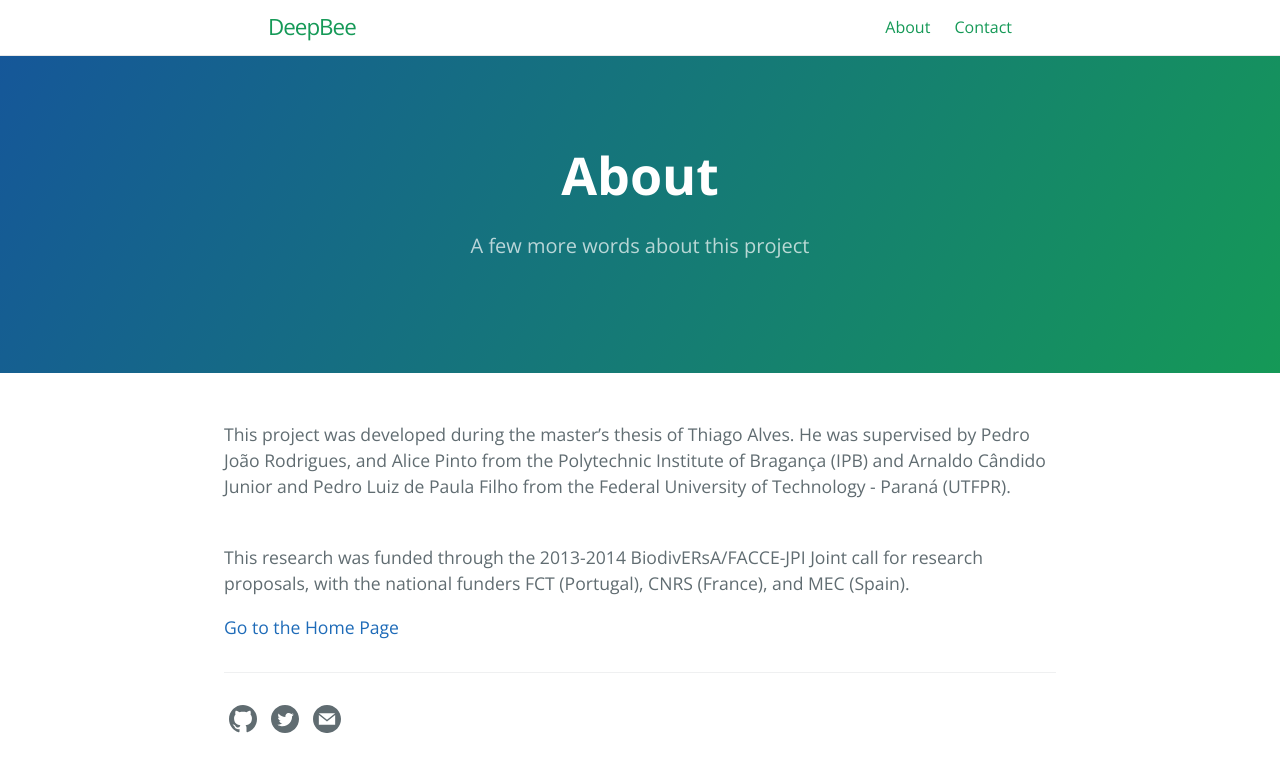
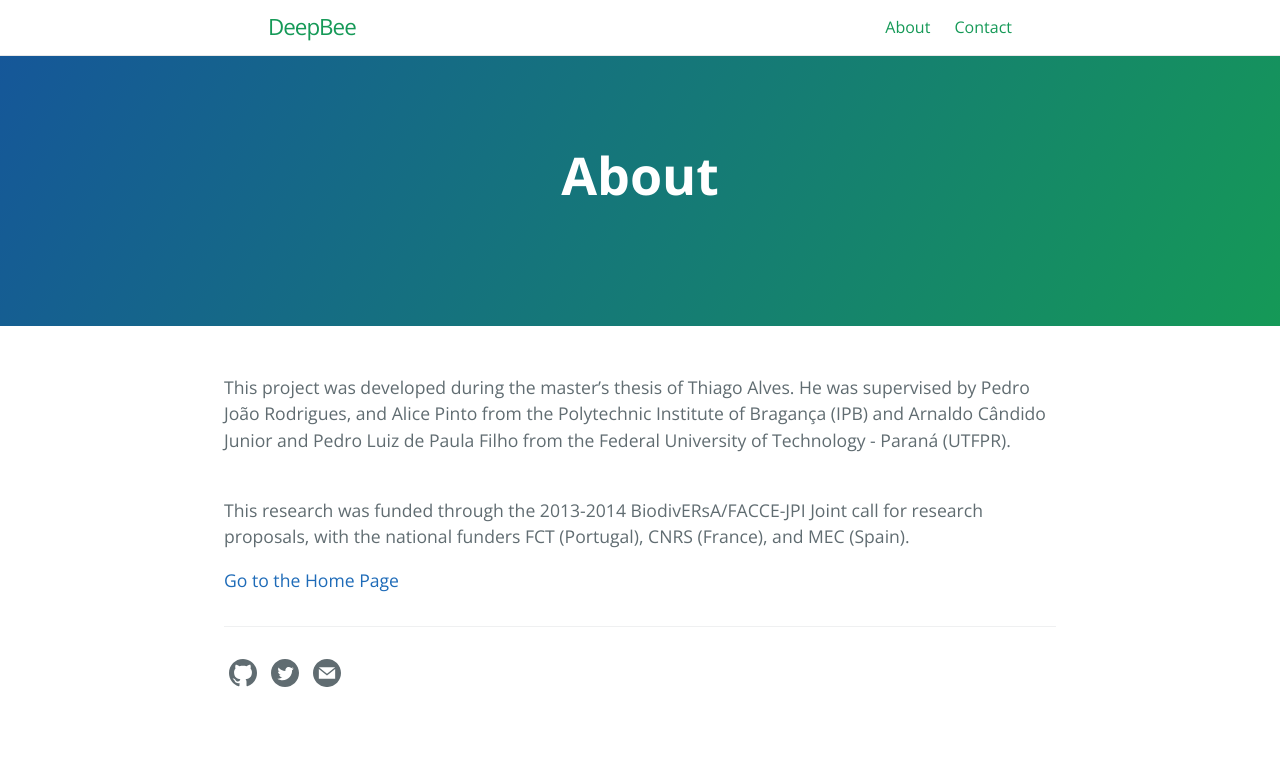
Before and after one commit to avsthiago/DeepBee, a Jekyll site: the page built from about.md, in a window 1280 px wide. Shown: the top 772 px of the page. Built offline with Jekyll 4.4.1, drawn with Linux system fonts in a browser that asks for light colours.

Commit message:
tagline removed

```diff
--- a/about.md
+++ b/about.md
@@ -1,7 +1,6 @@
 ---
 layout: page
 title: About
-tagline: A few more words about this project
 permalink: /about.html
 ---
 
```
